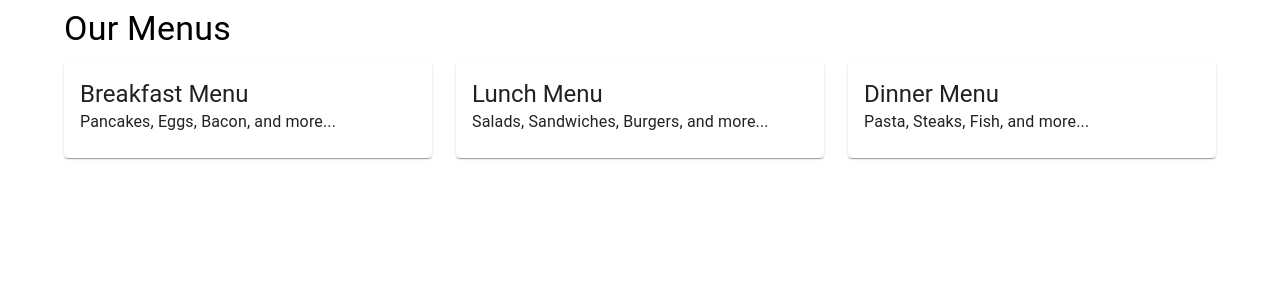
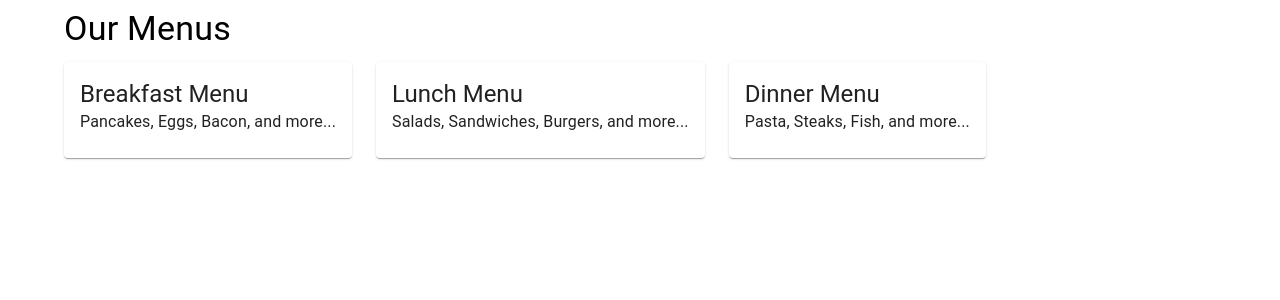
Before and after one commit to htipu/pcrestaurant, a React (Create React App) app: page /menus in a window 1280 px wide. Shown: the top 300 px of the page. Built offline with nearby package versions, Linux system fonts and the light colour scheme.

Commit message:
minor changes

```diff
--- a/src/Menus.js
+++ b/src/Menus.js
@@ -1,5 +1,5 @@
 import React from 'react';
-import { Typography, Grid, Card, CardContent } from '@mui/material';
+import { Typography, Grid2, Card, CardContent } from '@mui/material';
 
 function Menus() {
   return (
@@ -7,32 +7,32 @@ function Menus() {
       <Typography variant="h4" gutterBottom>
         Our Menus
       </Typography>
-      <Grid container spacing={3}>
-        <Grid item xs={12} sm={6} md={4}>
+      <Grid2 container spacing={3}>
+        <Grid2 item xs={12} sm={6} md={4}>
           <Card>
             <CardContent>
               <Typography variant="h5">Breakfast Menu</Typography>
               <Typography variant="body1">Pancakes, Eggs, Bacon, and more...</Typography>
             </CardContent>
           </Card>
-        </Grid>
-        <Grid item xs={12} sm={6} md={4}>
+        </Grid2>
+        <Grid2 item xs={12} sm={6} md={4}>
           <Card>
             <CardContent>
               <Typography variant="h5">Lunch Menu</Typography>
               <Typography variant="body1">Salads, Sandwiches, Burgers, and more...</Typography>
             </CardContent>
           </Card>
-        </Grid>
-        <Grid item xs={12} sm={6} md={4}>
+        </Grid2>
+        <Grid2 item xs={12} sm={6} md={4}>
           <Card>
             <CardContent>
               <Typography variant="h5">Dinner Menu</Typography>
               <Typography variant="body1">Pasta, Steaks, Fish, and more...</Typography>
             </CardContent>
           </Card>
-        </Grid>
-      </Grid>
+        </Grid2>
+      </Grid2>
     </div>
   );
 }
--- a/src/index.js
+++ b/src/index.js
@@ -1,12 +1,11 @@
-// src/index.js (or src/index.tsx for TypeScript)
 
 import React from 'react';
 import ReactDOM from 'react-dom';
-import { BrowserRouter as Router } from 'react-router-dom'; // React Router for routing
-import { ThemeProvider, createTheme } from '@mui/material/styles'; // Material UI theme provider
-import App from './App'; // Your main App component
+import { BrowserRouter as Router } from 'react-router-dom';
+import { ThemeProvider, createTheme } from '@mui/material/styles';
+import App from './App';
+import reportWebVitals from './reportWebVitals';
 
-// Create a Material UI theme
 const theme = createTheme({
   palette: {
     primary: {
@@ -19,12 +18,14 @@ const theme = createTheme({
 });
 
 ReactDOM.render(
-  <React.StrictMode>  {/* Wrap everything with StrictMode */}
-    <ThemeProvider theme={theme}>  {/* Apply the theme globally */}
-      <Router>  {/* Handle routing */}
+  <React.StrictMode>
+    <ThemeProvider theme={theme}>
+      <Router>
         <App />
       </Router>
     </ThemeProvider>
   </React.StrictMode>,
-  document.getElementById('root')  // Make sure you have an element with the ID 'root' in index.html
+  document.getElementById('root')
 );
+
+reportWebVitals();
```
